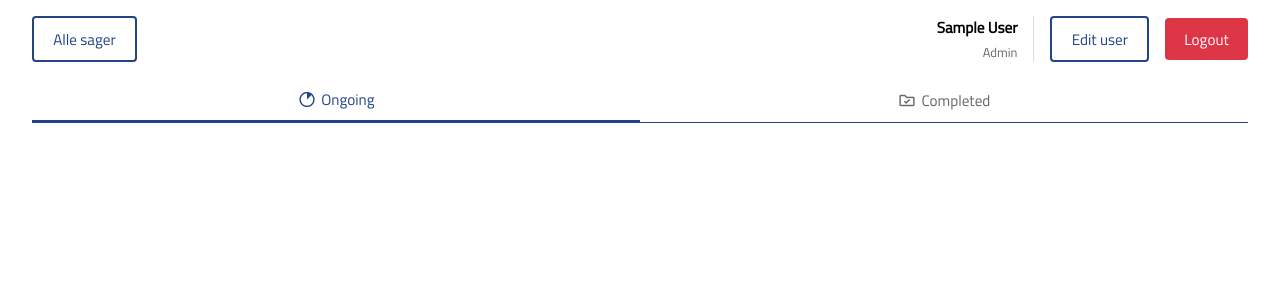
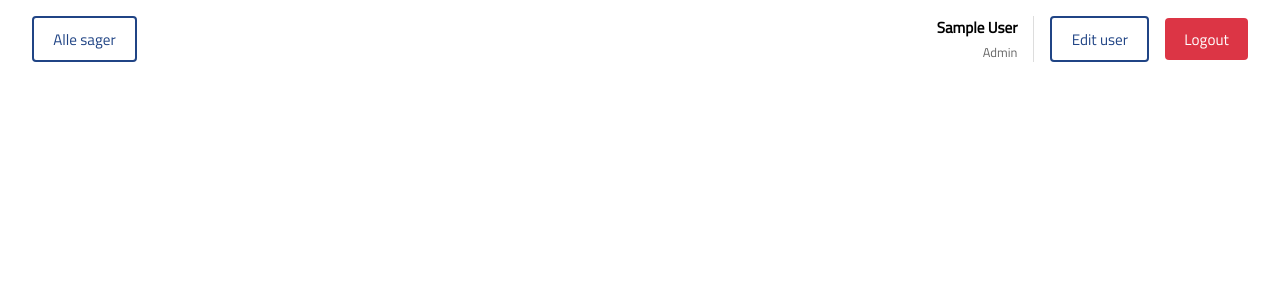
Before and after one commit to k-worsoee-ucn/pwu_bachelorprojekt_jkf, a Vue app in the folder salesProcess/frontend/: page /process/1 in a window 1280 px wide. Shown: the top 300 px of the page. Built offline with nearby package versions, Linux system fonts and the light colour scheme; sample sign-in values are in the browser's storage.

Commit message:
Show TabHeader only on specific routes
TabHeader component is now conditionally rendered only on '/my-processes' and '/all-processes' routes to improve UI relevance.

```diff
--- a/salesProcess/frontend/src/App.vue
+++ b/salesProcess/frontend/src/App.vue
@@ -21,7 +21,7 @@ onMounted(() => {
     :salesManagerCount="salesManagerCount"
     :marketingManagerCount="marketingManagerCount"
   />
-  <TabHeader />
+  <TabHeader v-if="$route.path === '/my-processes' || $route.path === '/all-processes'" />
 
   <RouterView />
 </template>
```
